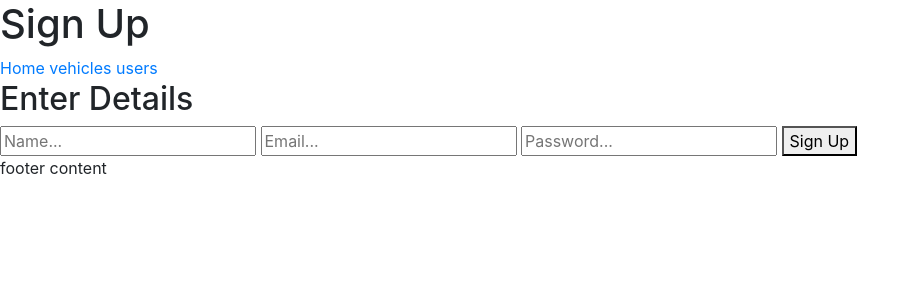
After one commit to samuelparkin1/vehicle_register, a Flask app: page /users/signup/ in a window 1280 px wide. The commit adds this page. Shown: the top 300 px of the page, without its empty margins (0-920 px from the left). Run offline with Flask 2, Linux system fonts and the light colour scheme; parts of the project's set-up code (start-up, migrations or seed data) failed here and were passed over; some libraries are stand-ins or nearby versions.

Commit message:
user login and signup update to database.

```diff
--- a/vehicle_register/config.py
+++ b/vehicle_register/config.py
@@ -2,6 +2,7 @@ import os
 
 class Config(object):
     SQLALCHEMY_TRACK_MODIFICATIONS=False
+    SECRET_KEY = os.environ.get('SECRET_KEY')
 
     @property
     def SQLALCHEMY_DATABASE_URI(self):
--- a/vehicle_register/controllers/__init__.py
+++ b/vehicle_register/controllers/__init__.py
@@ -1,3 +1,5 @@
 from controllers.vehicle_controller import vehicles
 from controllers.staff_controller import staff
-registerable_controllers = [vehicles, staff]
+from controllers.user_controller import users
+
+registerable_controllers = [vehicles, staff, users]
--- /dev/null
+++ b/vehicle_register/controllers/user_controller.py
@@ -0,0 +1,76 @@
+from flask import Blueprint, request, render_template, redirect, url_for, abort, flash
+from main import db, lm
+from models.users import User
+from schemas.user_schema import users_schema, user_schema, user_update_schema
+from flask_login import login_user, logout_user, login_required, current_user
+from marshmallow import ValidationError
+
+@lm.user_loader
+def load_user(user):
+    return User.query.get(user)
+
+@lm.unauthorized_handler
+def unauthorized():
+    return redirect('/users/login/')
+
+users = Blueprint('users', __name__)
+
+# The GET routes endpoint
+@users.route("/users/", methods=["GET"])
+def get_users():
+    data = {
+    "page_title": "User Index",
+    "users": users_schema.dump(User.query.all())
+    }
+    return render_template("user_index.html", page_data = data)
+
+@users.route("/users/signup/", methods = ["GET", "POST"])
+def sign_up():
+    data = {"page_title": "Sign Up"}
+
+    if request.method == "GET":
+        return render_template("signup.html", page_data = data)
+
+    new_user = user_schema.load(request.form)
+    db.session.add(new_user)
+    db.session.commit()
+    login_user(new_user)
+    return redirect(url_for("users.get_users"))
+
+@users.route("/users/login/", methods=["GET", "POST"])
+def log_in():
+    data = {"page_title": "Log In"}
+
+    if request.method == "GET":
+        return render_template("login.html", page_data = data)
+
+    user = User.query.filter_by(email=request.form["email"]).first()
+    if user and user.check_password(password=request.form["password"]):
+        login_user(user)
+        return redirect(url_for('vehicles.get_vehicles'))
+
+    abort(401, "Login unsuccessful. Did you supply the correct username and password?")
+
+@users.route("/users/account/", methods=["GET", "POST"])
+@login_required
+def user_detail():
+    if request.method == "GET":
+        data = {"page_title": "Account Details"}
+        return render_template("user_detail.html", page_data = data)
+
+    user = User.query.filter_by(id = current_user.id)
+    updated_fields = user_schema.dump(request.form)
+    errors = user_update_schema.validate(updated_fields)
+
+    if errors:
+        raise ValidationError(message=errors)
+
+    user.update(updated_fields)
+    db.session.commit()
+    return redirect(url_for("users.get_users"))
+
+@users.route("/users/logout/", methods=["POST"])
+@login_required
+def log_out():
+    logout_user()
+    return redirect(url_for("users.log_in"))
--- a/vehicle_register/controllers/vehicle_controller.py
+++ b/vehicle_register/controllers/vehicle_controller.py
@@ -61,7 +61,7 @@ def update_vehicle(id):
     return render_template("vehicle_detail.html", page_data=data)
 
 
-@vehicles.route("/vehicles/<int:id>/", methods = ["DELETE"])
+@vehicles.route("/vehicles/<int:id>/delete/", methods = ["POST"])
 def delete_vehicle(id):
     # Can't delete a course that doesn't exist, so get_or_404 here is correct
     vehicle = Vehicle.query.get_or_404(id)
--- a/vehicle_register/main.py
+++ b/vehicle_register/main.py
@@ -1,6 +1,7 @@
 from flask import Flask, jsonify, request
 from flask_sqlalchemy import SQLAlchemy
 from flask_marshmallow import Marshmallow
+from flask_login import LoginManager
 from marshmallow.exceptions import ValidationError
 
 
@@ -8,6 +9,8 @@ from marshmallow.exceptions import ValidationError
 # Allows python to communicate to database
 db= SQLAlchemy()
 ma = Marshmallow()
+lm = LoginManager()
+
 
 def create_app ():
 
@@ -18,6 +21,7 @@ def create_app ():
 
     db.init_app(app)
     ma.init_app(app)
+    lm.init_app(app)
 
     from commands import db_commands
     app.register_blueprint(db_commands)
--- a/vehicle_register/templates/base.html
+++ b/vehicle_register/templates/base.html
@@ -12,6 +12,7 @@
             <nav>
                 <a href="/">Home</a>
                 <a href="/vehicles/">vehicles</a>
+                <a href="/users/">users</a>
             </nav>
         </header>
         <div>
--- /dev/null
+++ b/vehicle_register/templates/signup.html
@@ -0,0 +1,14 @@
+{% extends "base.html" %}
+{% block content %}
+    <div>
+        <h2>Enter Details</h2>
+        <div>
+            <form action="/users/signup/" method="POST">
+                <input type="text" name="name" placeholder="Name...">
+                <input type="text" name="email" placeholder="Email...">
+                <input type="text" name="password" placeholder="Password...">
+                <button>Sign Up</button>
+            </form>
+        </div>
+    </div>
+{% endblock %}
--- /dev/null
+++ b/vehicle_register/templates/user_index.html
@@ -0,0 +1,6 @@
+{% extends "base.html" %}
+{% block content %}
+    {% for user in page_data.users %}
+        <li>{{ user.name }}: {{ user.email }}</li>
+    {% endfor %}
+{% endblock %}
```
Also changed, not shown: vehicle_register/models/users.py (added, +27 -0 lines), vehicle_register/models/vehicles.py (+9 -3 lines), vehicle_register/schemas/user_schema.py (added, +28 -0 lines), vehicle_register/templates/login.html (added, +13 -0 lines), vehicle_register/templates/user_detail.html (added, +12 -0 lines).
